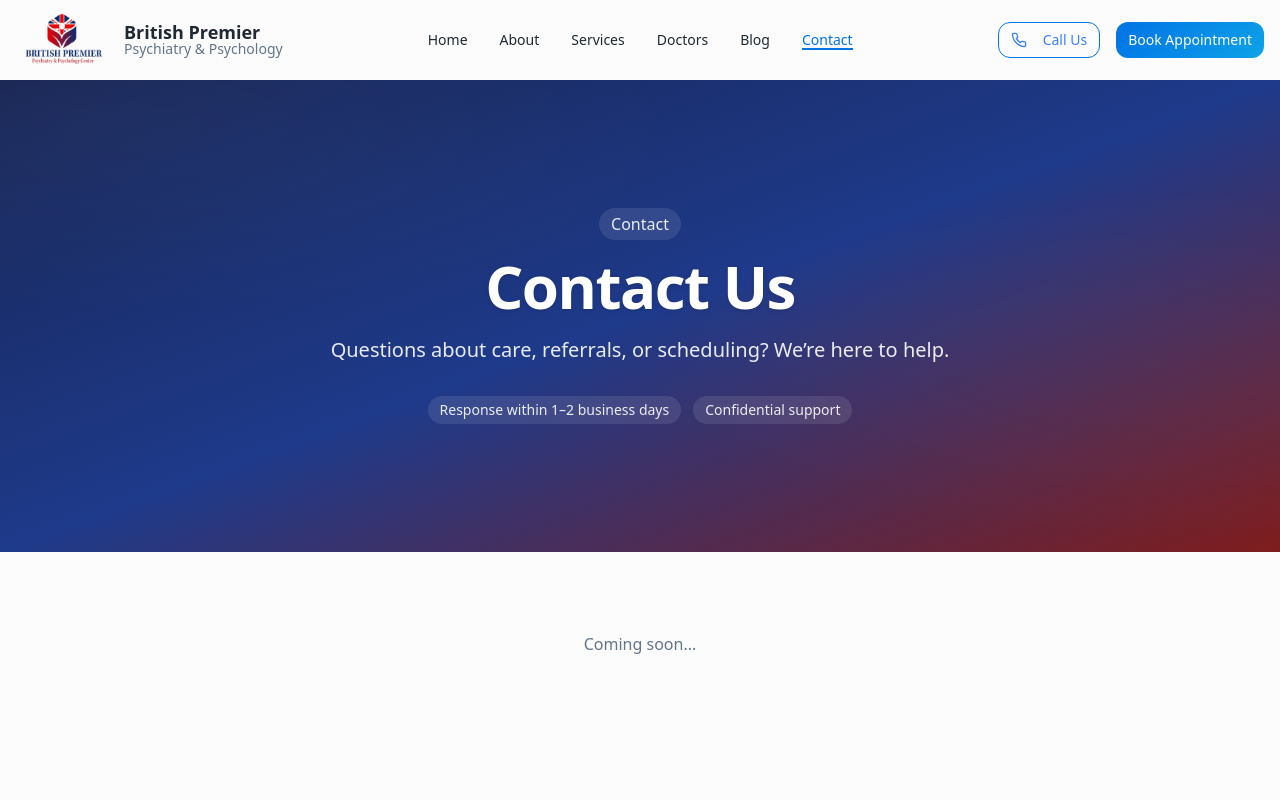
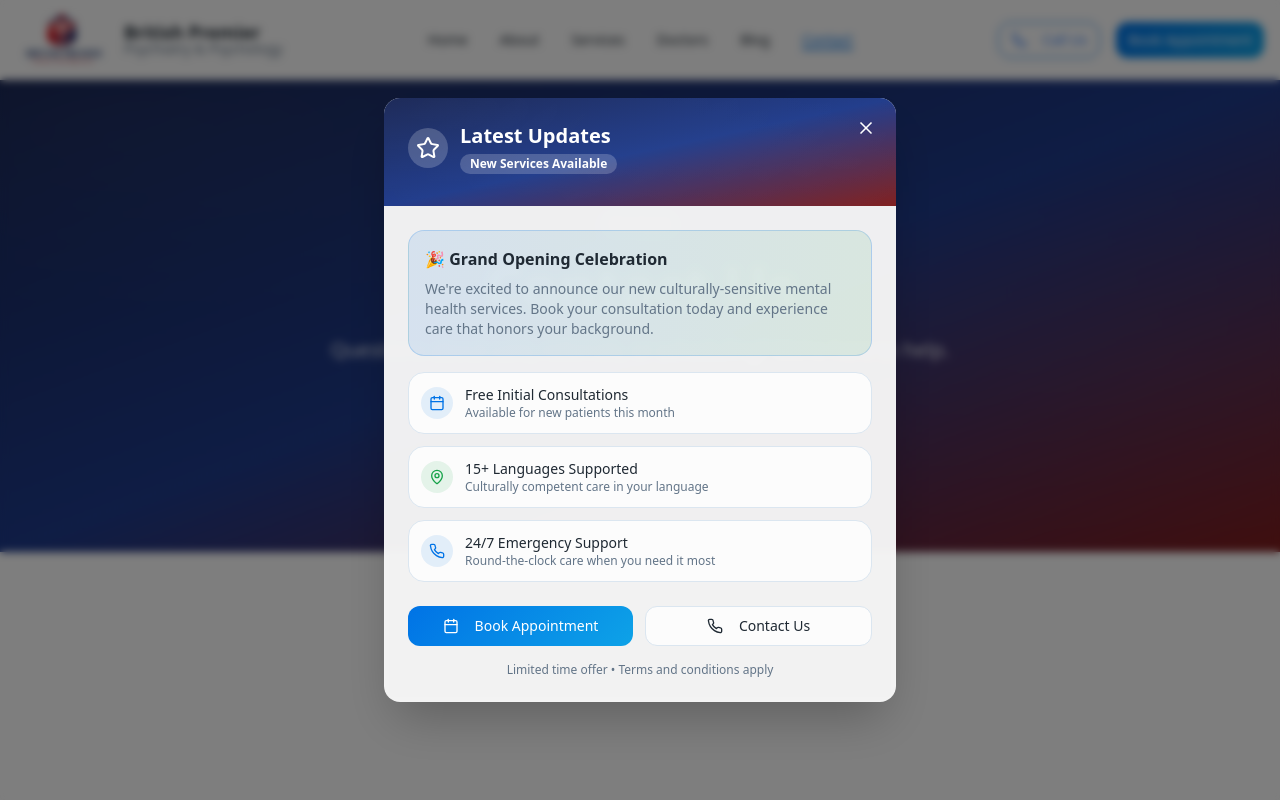
Before and after one commit to rxaxhim/British-Premier-Clinic, a React (Vite) app: page /British-Premier-Clinic/contact in a window 1280 px wide. Shown: the top 800 px of the page. Built offline with nearby package versions, Linux system fonts and the light colour scheme.

Commit message:
added pop up

```diff
--- a/src/components/Layout.tsx
+++ b/src/components/Layout.tsx
@@ -1,13 +1,29 @@
-import { ReactNode } from "react";
+import { ReactNode, useState, useEffect } from "react";
 import Header from "./Header";
 import Footer from "./Footer";
 import FloatingAppointment from "./FloatingAppointment";
+import PromoPopup from "./PromoPopup";
 
 interface LayoutProps {
   children: ReactNode;
 }
 
 const Layout = ({ children }: LayoutProps) => {
+  const [showPromoPopup, setShowPromoPopup] = useState(false);
+
+  useEffect(() => {
+    // Show popup after a short delay when component mounts
+    const timer = setTimeout(() => {
+      setShowPromoPopup(true);
+    }, 1000);
+
+    return () => clearTimeout(timer);
+  }, []);
+
+  const handleClosePopup = () => {
+    setShowPromoPopup(false);
+  };
+
   return (
     <div className="min-h-screen flex flex-col">
       <Header />
@@ -16,6 +32,7 @@ const Layout = ({ children }: LayoutProps) => {
       </main>
       <Footer />
       <FloatingAppointment />
+      <PromoPopup isOpen={showPromoPopup} onClose={handleClosePopup} />
     </div>
   );
 };
--- /dev/null
+++ b/src/components/PromoPopup.tsx
@@ -0,0 +1,132 @@
+import { useState } from "react";
+import { X, Phone, Calendar, MapPin, Star } from "lucide-react";
+import { Button } from "@/components/ui/button";
+import { Card, CardContent } from "@/components/ui/card";
+import { Badge } from "@/components/ui/badge";
+import { useNavigate } from "react-router-dom";
+
+interface PromoPopupProps {
+  isOpen: boolean;
+  onClose: () => void;
+}
+
+const PromoPopup = ({ isOpen, onClose }: PromoPopupProps) => {
+  const navigate = useNavigate();
+
+  if (!isOpen) return null;
+
+  const handleContactRedirect = () => {
+    navigate("/contact");
+    onClose();
+  };
+
+  const handleAppointmentRedirect = () => {
+    navigate("/appointment");
+    onClose();
+  };
+
+  return (
+    <div className="fixed inset-0 bg-black/50 backdrop-blur-sm z-50 flex items-center justify-center p-4">
+      <Card className="w-full max-w-lg mx-4 border-0 shadow-2xl bg-background/95 backdrop-blur-sm">
+        <CardContent className="p-0">
+          {/* Header - match About hero gradient */}
+          <div className="relative rounded-t-lg overflow-hidden">
+            <div className="bg-gradient-to-br from-blue-950 via-blue-900 to-red-900 p-6 text-white">
+              {/* subtle hero-style highlights */}
+              <div className="pointer-events-none absolute inset-0 opacity-40 bg-[radial-gradient(600px_200px_at_10%_10%,rgba(255,255,255,0.08),transparent),radial-gradient(600px_200px_at_90%_60%,rgba(255,255,255,0.06),transparent)]" />
+              <button
+                onClick={onClose}
+                className="absolute top-4 right-4 p-1 hover:bg-white/20 rounded-full transition-colors"
+              >
+                <X className="h-5 w-5" />
+              </button>
+
+              <div className="relative flex items-center gap-3 mb-2">
+                <div className="bg-white/20 p-2 rounded-full">
+                  <Star className="h-6 w-6" />
+                </div>
+                <div>
+                  <h2 className="text-xl font-bold">Latest Updates</h2>
+                  <Badge variant="secondary" className="bg-white/20 text-white border-0 text-xs">
+                    New Services Available
+                  </Badge>
+                </div>
+              </div>
+            </div>
+          </div>
+
+          {/* Content */}
+          <div className="p-6">
+            <div className="space-y-4">
+              <div className="bg-gradient-to-r from-primary/10 to-secondary/10 p-4 rounded-lg border border-primary/20">
+                <h3 className="font-semibold text-foreground mb-2">🎉 Grand Opening Celebration</h3>
+                <p className="text-sm text-muted-foreground">
+                  We're excited to announce our new culturally-sensitive mental health services.
+                  Book your consultation today and experience care that honors your background.
+                </p>
+              </div>
+
+              <div className="grid grid-cols-1 gap-3">
+                <div className="flex items-center gap-3 p-3 bg-background rounded-lg border">
+                  <div className="bg-primary/10 p-2 rounded-full">
+                    <Calendar className="h-4 w-4 text-primary" />
+                  </div>
+                  <div>
+                    <p className="font-medium text-sm">Free Initial Consultations</p>
+                    <p className="text-xs text-muted-foreground">Available for new patients this month</p>
+                  </div>
+                </div>
+
+                <div className="flex items-center gap-3 p-3 bg-background rounded-lg border">
+                  <div className="bg-secondary/10 p-2 rounded-full">
+                    <MapPin className="h-4 w-4 text-secondary" />
+                  </div>
+                  <div>
+                    <p className="font-medium text-sm">15+ Languages Supported</p>
+                    <p className="text-xs text-muted-foreground">Culturally competent care in your language</p>
+                  </div>
+                </div>
+
+                <div className="flex items-center gap-3 p-3 bg-background rounded-lg border">
+                  <div className="bg-primary/10 p-2 rounded-full">
+                    <Phone className="h-4 w-4 text-primary" />
+                  </div>
+                  <div>
+                    <p className="font-medium text-sm">24/7 Emergency Support</p>
+                    <p className="text-xs text-muted-foreground">Round-the-clock care when you need it most</p>
+                  </div>
+                </div>
+              </div>
+            </div>
+
+            {/* CTA Buttons */}
+            <div className="flex flex-col sm:flex-row gap-3 mt-6">
+              <Button
+                onClick={handleAppointmentRedirect}
+                className="flex-1 bg-gradient-primary text-primary-foreground hover:opacity-90"
+              >
+                <Calendar className="h-4 w-4 mr-2" />
+                Book Appointment
+              </Button>
+
+              <Button
+                variant="outline"
+                onClick={handleContactRedirect}
+                className="flex-1 border border-border hover:border-border/80"
+              >
+                <Phone className="h-4 w-4 mr-2" />
+                Contact Us
+              </Button>
+            </div>
+
+            <p className="text-xs text-center text-muted-foreground mt-4">
+              Limited time offer • Terms and conditions apply
+            </p>
+          </div>
+        </CardContent>
+      </Card>
+    </div>
+  );
+};
+
+export default PromoPopup;
```
